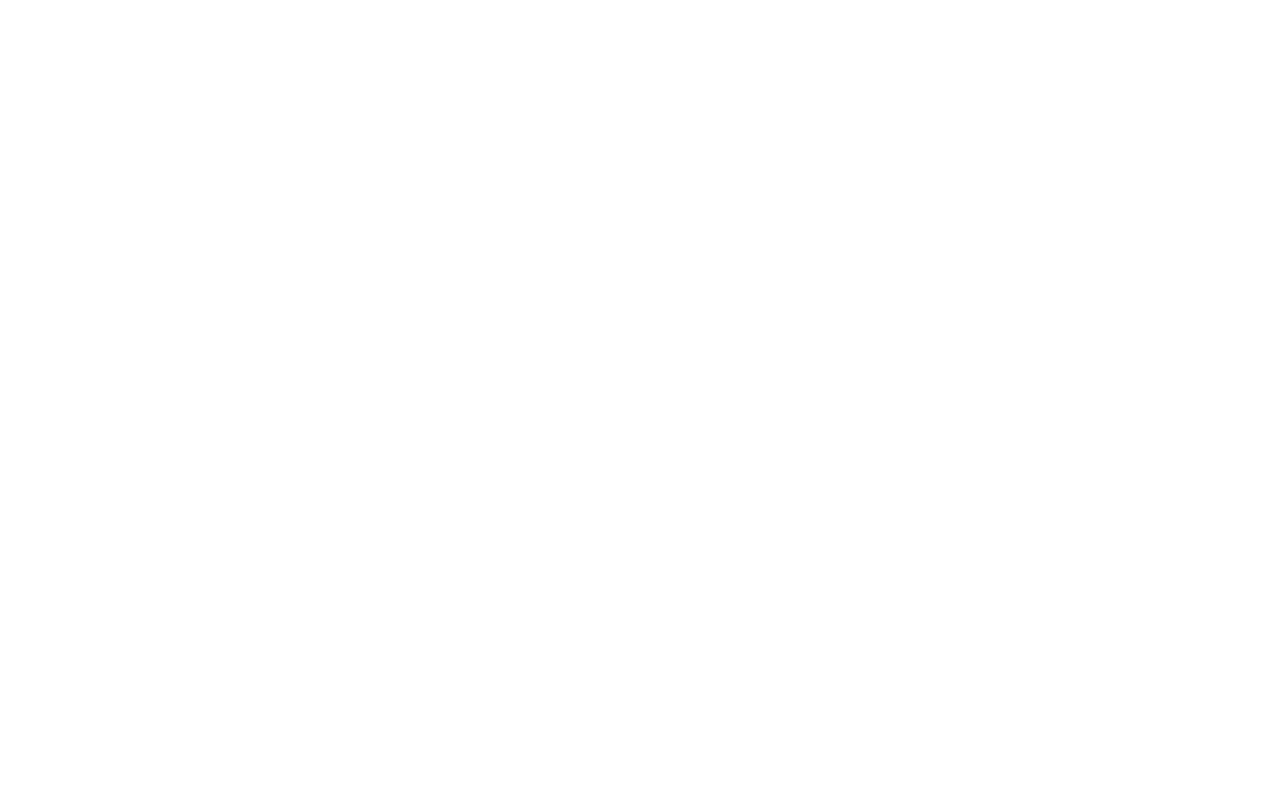
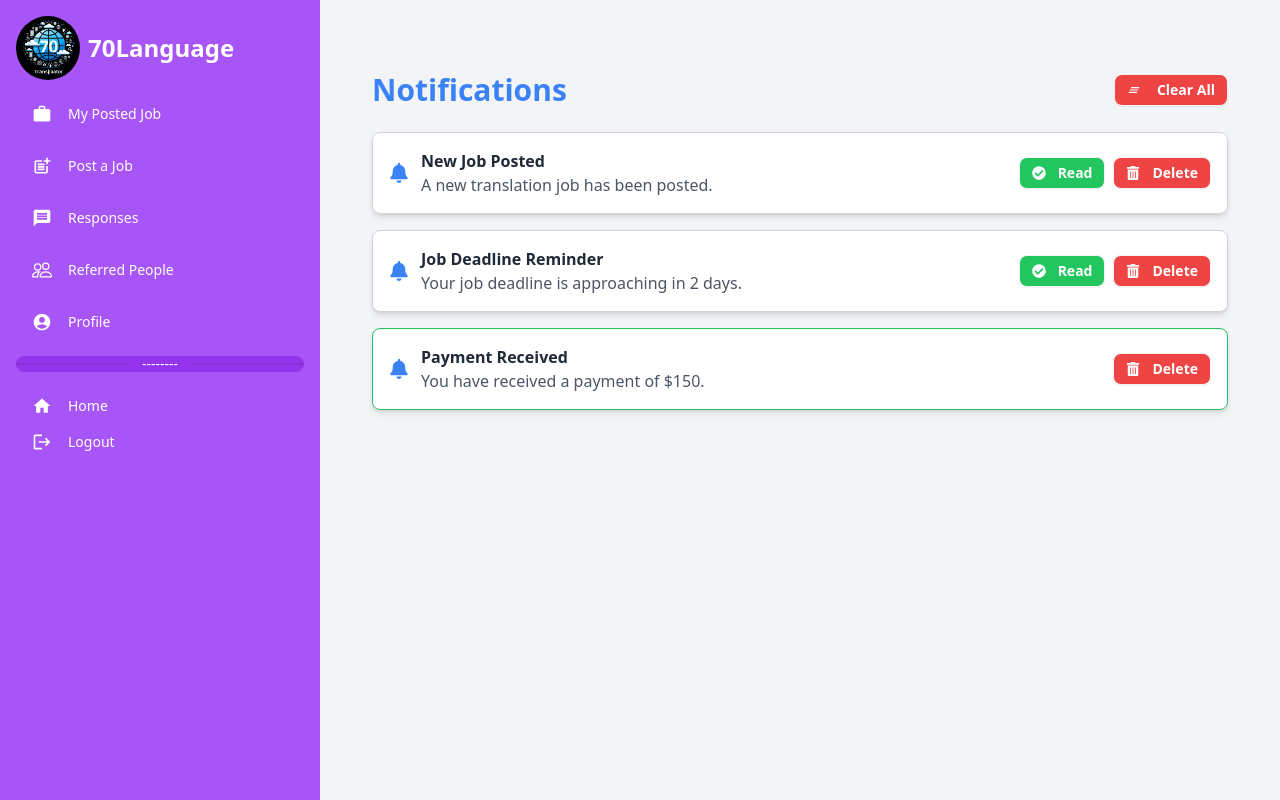
Before and after one commit to sakil470004/70loaguages.com, a React (Vite) app in the folder frontend/: page /dashboard/notification in a window 1280 px wide. Before the commit this address had no page. Built offline with nearby package versions, Linux system fonts and the light colour scheme; no server answers; sample sign-in values are in the browser's storage.

Commit message:
adding notification ui

```diff
--- a/frontend/src/App.jsx
+++ b/frontend/src/App.jsx
@@ -15,6 +15,7 @@
 import EditJob from "./pages/dashboard/EditJob/EditJob";
 import ReferredPeople from "./pages/dashboard/ReferredPeople/ReferedPeople";
 import LanguageWordPerCost from "./pages/dashboard/LanguageWordPerCost/LanguageWordPerCost";
+import NotificationsPage from "./pages/dashboard/Notification/Notification";
 
 function App() {
   const { authUser } = useAuthContext();
@@ -64,6 +65,7 @@
           <Route path="wordPerCost" element={<LanguageWordPerCost />} />
           <Route path="makeadmin" element={<MakeAdmin />} />
           <Route path="adjustvariable" element={<AdjustVariable />} />
+          <Route path="notification" element={<NotificationsPage />} />
         </Route>
       </Routes>
       <Toaster position="top-center" reverseOrder={false} />
--- a/frontend/src/components/navbar/Navbar.jsx
+++ b/frontend/src/components/navbar/Navbar.jsx
@@ -21,8 +21,28 @@
   // const cartTotalType = () => { return 0; };
 
   const navigate = useNavigate();
-
-
+  const notificationButton = (
+    <Link to={'/dashboard/notification'} className="btn btn-ghost btn-circle">
+      <div className="indicator">
+        <svg
+          xmlns="http://www.w3.org/2000/svg"
+          className="h-5 w-5"
+          fill="none"
+          viewBox="0 0 24 24"
+          stroke="currentColor"
+        >
+          <path
+            strokeLinecap="round"
+            strokeLinejoin="round"
+            strokeWidth="2"
+            d="M15 17h5l-1.405-1.405A2.032 2.032 0 0118 14.158V11a6.002 6.002 0 00-4-5.659V5a2 2 0 10-4 0v.341C7.67 6.165 6 8.388 6 11v3.159c0 .538-.214 1.055-.595 1.436L4 17h5m6 0v1a3 3 0 11-6 0v-1m6 0H9"
+          />
+        </svg>
+        {/* show only when notification has */}
+        {/* <span className="badge badge-xs badge-primary indicator-item"></span> */}
+      </div>
+    </Link>
+  );
   const handleProfile = () => {
     navigate("/dashboard/profile");
   };
@@ -127,16 +147,13 @@
               </li>
             )}
             {/* <li>{searchComponent}</li> */}
-            {authUser && (
-              <>
-                <li>
-                 <LogoutButton/>
-                </li>
-              </>
-            )}
+
           </ul>
         </div>
-        <Link to={"/"} className="cursor-pointer w-16 bg-black rounded-full h-auto font-bold">
+        <Link
+          to={"/"}
+          className="cursor-pointer w-16 bg-black rounded-full h-auto font-bold"
+        >
           <img className="w-full h-full" src={logo} alt="logo" />
         </Link>
       </div>
@@ -161,9 +178,7 @@
               <li>
                 <Link to={"/dashboard"}>Dashboard</Link>
               </li>
-
             </>
-
           )}
           {/* todo: fix search Function */}
           {/* <li>{searchComponent}</li> */}
@@ -172,9 +187,9 @@
       <div className="navbar-end space-x-2">
         {authUser ? (
           <>
-            <button
-             >
-             <LogoutButton/>
+            {notificationButton}
+            <button>
+              <LogoutButton />
             </button>
             {/* {cartComponent} */}
             <div className="pl-4 avatar group" title={authUser?.fullName || ""}>
@@ -182,12 +197,7 @@
                 onClick={handleProfile}
                 className="w-12 rounded-full border-2 border-black group-hover:border-yellow-300"
               >
-                <img
-                  src={
-                    authUser?.profilePic||
-                    "/public/placeholder.jpg"
-                  }
-                />
+                <img src={authUser?.profilePic || "/public/placeholder.jpg"} />
               </div>
             </div>
           </>
--- a/frontend/src/pages/dashboard/EditJob/EditJob.jsx
+++ b/frontend/src/pages/dashboard/EditJob/EditJob.jsx
@@ -116,6 +116,7 @@
             <div>
               <label className="block text-sm font-medium text-gray-700">
                 Job Title
+
               </label>
               <input
                 type="text"
--- /dev/null
+++ b/frontend/src/pages/dashboard/Notification/Notification.jsx
@@ -0,0 +1,117 @@
+import { useState, useEffect } from "react";
+import { FaBell, FaTrashAlt, FaCheckCircle } from "react-icons/fa";
+import { MdClearAll } from "react-icons/md";
+
+const Notification = ({ notification, handleDelete, handleRead }) => {
+  return (
+    <div
+      className={`flex items-center justify-between bg-white p-4 rounded-lg shadow-md mb-4 border ${
+        notification.isRead ? "border-green-500" : "border-gray-300"
+      }`}
+    >
+      <div className="flex items-center">
+        <FaBell className="text-xl text-blue-500 mr-3" />
+        <div>
+          <h4 className="font-bold text-gray-800">
+            {notification.title.length > 50
+              ? notification.title.slice(0, 50) + "..."
+              : notification.title}
+          </h4>
+          <p className="text-gray-600">{notification.message}</p>
+        </div>
+      </div>
+      <div className="flex space-x-2">
+        {!notification.isRead && (
+          <button
+            onClick={() => handleRead(notification.id)}
+            className="btn btn-sm bg-green-500 text-white flex items-center justify-center hover:bg-green-600"
+          >
+            <FaCheckCircle className="mr-1" /> Read
+          </button>
+        )}
+        <button
+          onClick={() => handleDelete(notification.id)}
+          className="btn btn-sm bg-red-500 text-white flex items-center justify-center hover:bg-red-600"
+        >
+          <FaTrashAlt className="mr-1" /> Delete
+        </button>
+      </div>
+    </div>
+  );
+};
+
+const NotificationsPage = () => {
+  const [notifications, setNotifications] = useState([]);
+
+  useEffect(() => {
+    // Fetch notifications from API or local storage (dummy data here)
+    const dummyNotifications = [
+      {
+        id: 1,
+        title: "New Job Posted",
+        message: "A new translation job has been posted.",
+        isRead: false,
+      },
+      {
+        id: 2,
+        title: "Job Deadline Reminder",
+        message: "Your job deadline is approaching in 2 days.",
+        isRead: false,
+      },
+      {
+        id: 3,
+        title: "Payment Received",
+        message: "You have received a payment of $150.",
+        isRead: true,
+      },
+    ];
+    setNotifications(dummyNotifications);
+  }, []);
+
+  const handleDelete = (id) => {
+    setNotifications(notifications.filter((n) => n.id !== id));
+  };
+
+  const handleRead = (id) => {
+    setNotifications(
+      notifications.map((n) =>
+        n.id === id ? { ...n, isRead: true } : n
+      )
+    );
+  };
+
+  const handleClearAll = () => {
+    setNotifications([]);
+  };
+
+  return (
+    <div className="py-10 px-5">
+      <div className="flex justify-between items-center mb-6">
+        <h2 className="text-3xl font-bold text-blue-500">Notifications</h2>
+        <button
+          onClick={handleClearAll}
+          className="btn btn-sm bg-red-500 text-white flex items-center justify-center hover:bg-red-600"
+        >
+          <MdClearAll className="mr-2" /> Clear All
+        </button>
+      </div>
+
+      {notifications.length === 0 ? (
+        <p className="text-gray-500 text-center">No notifications found.</p>
+      ) : (
+        <div>
+          {notifications.map((notification) => (
+            <Notification
+              key={notification.id}
+              notification={notification}
+              handleDelete={handleDelete}
+              handleRead={handleRead}
+            />
+          ))}
+        </div>
+      )}
+    </div>
+  );
+};
+
+export default NotificationsPage;
```
Lines whose indentation alone changed are shown as unchanged.
